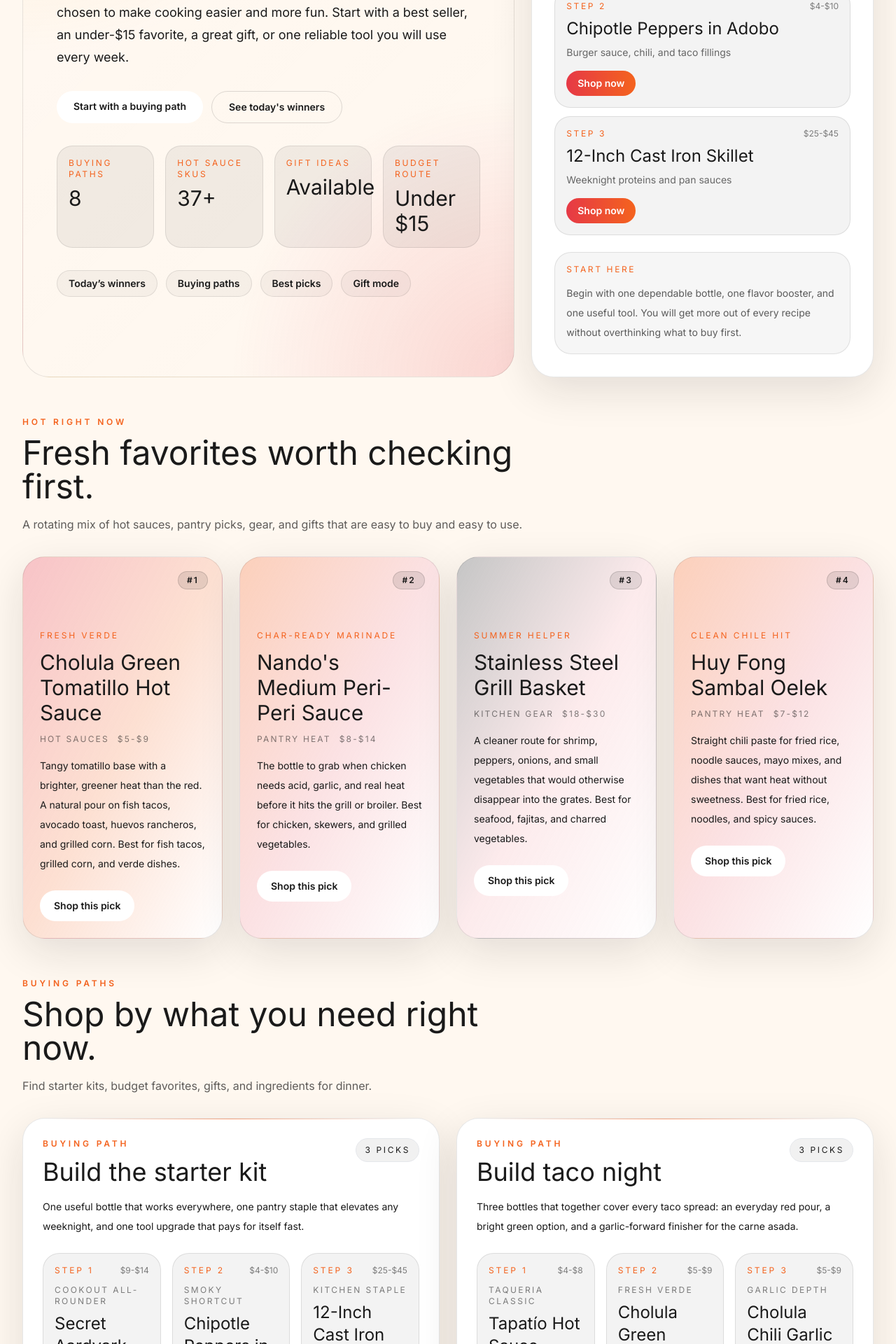
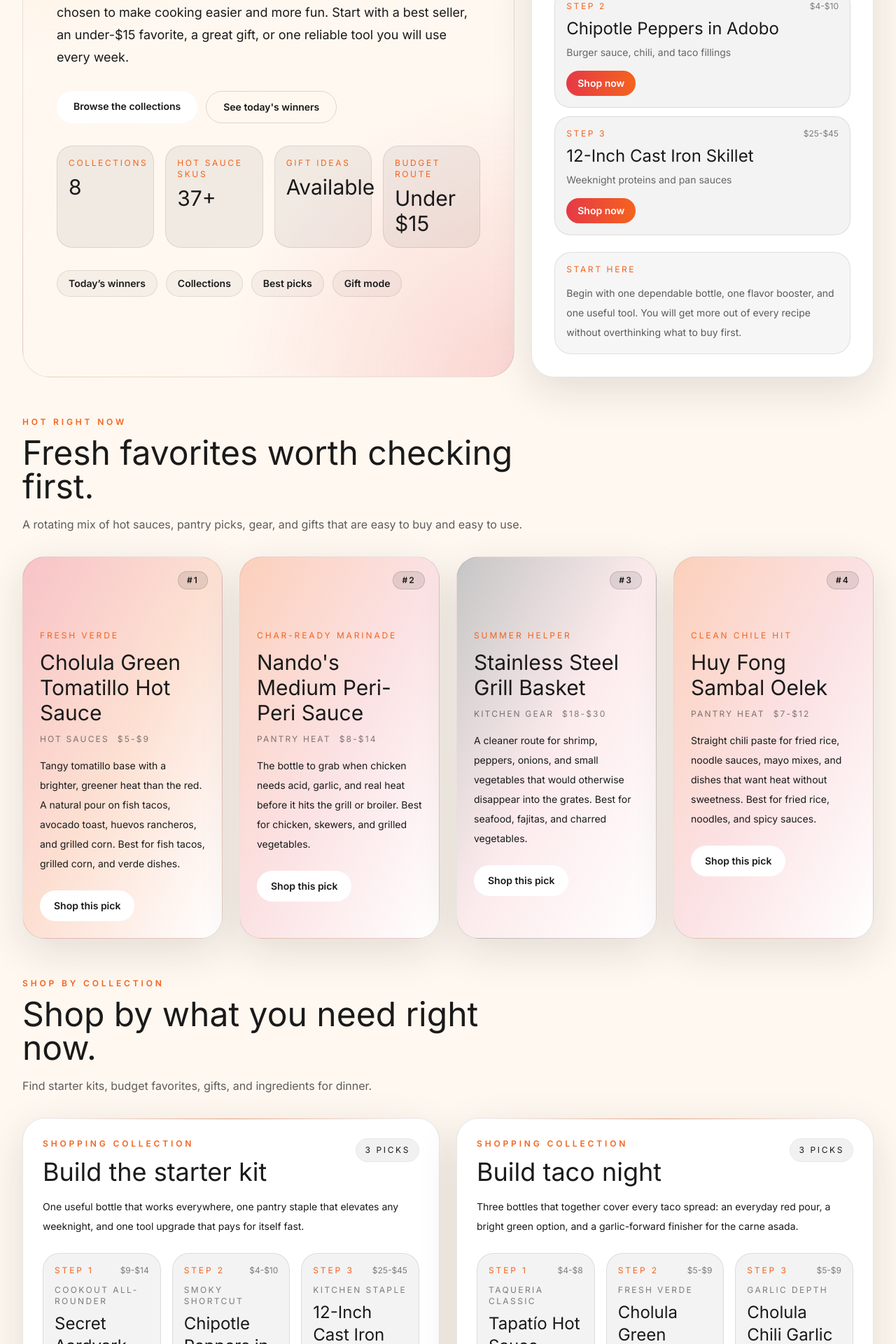
Before and after one commit to vijayinchicago/flamingfoodies, a Next.js app: page /shop in a window 1280 px wide. Shown: the part 640-2560 px from the top of the page at 70% size. Built offline with nearby package versions, Linux system fonts and the light colour scheme; no server answers; the database is empty.

Commit message:
Clean remaining shop and pepper-guide planning labels

```diff
--- a/app/(public)/peppers/page.tsx
+++ b/app/(public)/peppers/page.tsx
@@ -56,7 +56,7 @@
       {/* Pillar guides */}
       <div className="mt-10 grid gap-4 sm:grid-cols-2">
         <Link href="/peppers/guide" className="panel p-6 transition hover:border-ember">
-          <p className="text-[10px] font-semibold uppercase tracking-[0.18em] text-ember">Pillar guide</p>
+          <p className="text-[10px] font-semibold uppercase tracking-[0.18em] text-ember">Pepper guide</p>
           <h2 className="mt-2 font-display text-2xl text-charcoal">The complete guide to chile peppers</h2>
           <p className="mt-2 text-sm leading-6 text-charcoal/70">
             Heat tiers, capsicum species, regional traditions, and how to pick the right pepper —
@@ -64,7 +64,7 @@
           </p>
         </Link>
         <Link href="/peppers/substitutes" className="panel p-6 transition hover:border-ember">
-          <p className="text-[10px] font-semibold uppercase tracking-[0.18em] text-ember">Pillar guide</p>
+          <p className="text-[10px] font-semibold uppercase tracking-[0.18em] text-ember">Substitution guide</p>
           <h2 className="mt-2 font-display text-2xl text-charcoal">Pepper substitutes reference</h2>
           <p className="mt-2 text-sm leading-6 text-charcoal/70">
             What to use when the recipe calls for a pepper you don&apos;t have. Curated swaps with
--- a/app/(public)/peppers/substitutes/page.tsx
+++ b/app/(public)/peppers/substitutes/page.tsx
@@ -262,7 +262,7 @@
       {/* Tools */}
       <section className="mt-16 grid gap-4 md:grid-cols-3">
         <Link href="/peppers/guide" className="panel p-6 transition hover:border-charcoal/20">
-          <p className="eyebrow">Pillar</p>
+          <p className="eyebrow">Pepper guide</p>
           <h3 className="mt-2 font-display text-xl text-charcoal">The complete guide to chile peppers</h3>
           <p className="mt-2 text-sm leading-6 text-charcoal/70">
             Heat tiers, species, regional traditions, and how to pick the right pepper.
--- a/app/(public)/shop/page.tsx
+++ b/app/(public)/shop/page.tsx
@@ -115,7 +115,7 @@
       <div className="absolute inset-x-6 top-0 h-px bg-gradient-to-r from-transparent via-ember/60 to-transparent" />
       <div className="flex flex-wrap items-start justify-between gap-3">
         <div>
-          <p className="eyebrow">Buying Path</p>
+          <p className="eyebrow">Shopping collection</p>
           <h3 className="mt-3 font-display text-4xl text-charcoal">{collection.ctaLabel}</h3>
         </div>
         <span className="rounded-full border border-charcoal/12 bg-charcoal/[0.06] px-3 py-2 text-xs uppercase tracking-[0.22em] text-charcoal/62">
@@ -303,7 +303,7 @@
     buyingPaths.find((collection) => collection.key === "gift-guide") ?? buyingPaths[0];
 
   const conversionStats = [
-    { label: "Buying paths", value: String(buyingPaths.length || 8) },
+    { label: "Collections", value: String(buyingPaths.length || 8) },
     { label: "Hot sauce SKUs", value: "37+" },
     { label: "Gift ideas", value: "Available" },
     { label: "Budget route", value: "Under $15" }
@@ -311,7 +311,7 @@
 
   const quickJumpLinks = [
     { href: "#hot-right-now", label: "Today’s winners" },
-    { href: "#buying-paths", label: "Buying paths" },
+    { href: "#buying-paths", label: "Collections" },
     { href: "#category-picks", label: "Best picks" },
     { href: "#gift-mode", label: "Gift mode" }
   ];
@@ -339,7 +339,7 @@
               href="#buying-paths"
               className="inline-flex rounded-full bg-white px-6 py-3 text-sm font-semibold text-charcoal"
             >
-              Start with a buying path
+              Browse the collections
             </Link>
             <Link
               href="#hot-right-now"
@@ -481,7 +481,7 @@
 
       <div id="buying-paths" className="mt-14">
         <SectionHeading
-          eyebrow="Buying Paths"
+          eyebrow="Shop by collection"
           title="Shop by what you need right now."
           copy="Find starter kits, budget favorites, gifts, and ingredients for dinner."
         />
@@ -537,7 +537,7 @@
             lead={resolvedGearLinks[0]}
             supporting={resolvedGearLinks.slice(1, 3)}
             guideHref="#buying-paths"
-            guideLabel="Back to buying paths"
+            guideLabel="Back to collections"
           />
           <CategorySpotlight
             id="best-pantry"
@@ -571,8 +571,8 @@
               Make the gift feel smart, not random.
             </h2>
             <p className="mt-4 text-sm leading-7 text-charcoal/74">
-              If you are shopping for someone else, the highest-confidence path is still a curated
-              set or a recurring discovery box.
+              If you are shopping for someone else, consider a tasting set
+              or a hot sauce subscription.
             </p>
 
             <div className="mt-6 space-y-3">
--- a/components/layout/footer.tsx
+++ b/components/layout/footer.tsx
@@ -33,7 +33,7 @@
         </div>
         <div>
           <h2 className="text-sm font-semibold uppercase tracking-[0.2em] text-ember">
-            More Paths
+            More to Explore
           </h2>
           <div className="mt-4 flex flex-col gap-3 text-sm text-charcoal/75">
             <Link href="/hot-sauces">Hot Sauces</Link>
--- a/lib/generation/editorial-policy.json
+++ b/lib/generation/editorial-policy.json
@@ -29,7 +29,8 @@
     "\\b(?:choose|pick|browse|join|switch|shopping) (?:[a-z-]+ ){0,4}lanes?\\b",
     "\\b(?:search|buying|page) intent\\b|\\b(?:browse|shop) by intent\\b",
     "\\b(?:content|editorial) (?:pillars?|clusters?|franchises?|surfaces?|funnels?)\\b",
-    "\\b(?:conversion funnels?|engagement signals?|ingredient signals?|audience segments?|keyword strategy|why[ -]buy case|email capture|content-planning|use cases?|shopping paths?)\\b"
+    "\\b(?:conversion funnels?|engagement signals?|ingredient signals?|audience segments?|keyword strategy|why[ -]buy case|email capture|content-planning|use cases?|shopping paths?|buying paths?|more paths|pillar guides?)\\b",
+    "^\\s*pillar\\s*$"
   ],
   "fillerPatterns": [
     "\\bpacked with flavou?r\\b",
--- a/lib/generation/editorial-policy.ts
+++ b/lib/generation/editorial-policy.ts
@@ -19,7 +19,8 @@
 
 /** Deterministic checks for known artifacts, not a statistical AI-authorship detector. */
 export function getEditorialCopyIssues(value: unknown): RecipeQaIssue[] {
-  const copy = collectCopy(value).join("\n");
+  const pieces = collectCopy(value);
+  const copy = pieces.join("\n");
   const issues: RecipeQaIssue[] = [];
   if (artifactPatterns.some((pattern) => pattern.test(copy))) {
     issues.push({ severity: "blocker", code: "editorial-generation-artifact", message: "Remove generation markup, assistant boilerplate or invisible formatting artifacts from public copy." });
@@ -28,7 +29,7 @@
   if (filler.length) {
     issues.push({ severity: "blocker", code: "editorial-stock-filler", message: `Replace stock praise with useful specifics: ${[...new Set(filler)].join(", ")}.` });
   }
-  const jargon = planningJargonPatterns.flatMap((pattern) => copy.match(pattern)?.[0] ?? []);
+  const jargon = pieces.flatMap((piece) => planningJargonPatterns.flatMap((pattern) => piece.match(pattern)?.[0] ?? []));
   if (jargon.length) {
     issues.push({ severity: "blocker", code: "editorial-planning-jargon", message: `Replace internal planning jargon with reader-facing specifics: ${[...new Set(jargon)].join(", ")}.` });
   }
--- a/scripts/audit-planning-jargon.mjs
+++ b/scripts/audit-planning-jargon.mjs
@@ -8,7 +8,7 @@
 const db = createClient(process.env.NEXT_PUBLIC_SUPABASE_URL, process.env.SUPABASE_SECRET_KEY || process.env.SUPABASE_SERVICE_ROLE_KEY, { auth: { persistSession: false } });
 const tables = ["recipes", "blog_posts", "reviews", "brands", "peppers", "festivals", "tutorials"];
 const excluded = /(?:url|slug|source|credit|license|disclosure|qa|author|reviewed|status|model|prompt|token|_id$|^id$|recipe_?lane)/i;
-const suspect = /\blanes?\b|\b(?:use cases?|search intent|(?:browse|shop) by intent|why-buy|content (?:pillar|cluster|surface|franchise)|editorial franchise|conversion funnel|engagement signals?|ingredient signals?|audience segment|keyword strategy|email capture|follow-on activity|content-planning|shopping paths?)\b/ig;
+const suspect = /\blanes?\b|\b(?:use cases?|search intent|(?:browse|shop) by intent|why-buy|content (?:pillar|cluster|surface|franchise)|editorial franchise|conversion funnel|engagement signals?|ingredient signals?|audience segment|keyword strategy|email capture|follow-on activity|content-planning|shopping paths?|buying paths?|more paths|pillar guides?)\b|^\s*pillar\s*$/igm;
 const leaves = (value, prefix = "") => typeof value === "string" ? [[prefix, value]] : value && typeof value === "object" ? Object.entries(value).filter(([key]) => !excluded.test(key)).flatMap(([key, child]) => leaves(child, prefix ? `${prefix}.${key}` : key)) : [];
 const read = (obj, key) => key.split(".").reduce((value, part) => value?.[part], obj);
 const save = (file, data) => fs.writeFileSync(file, JSON.stringify(data, null, 2) + "\n", { mode: 0o600 });
```
Also changed, not shown: 2 other files (tests, documents, lock files or other folders).
